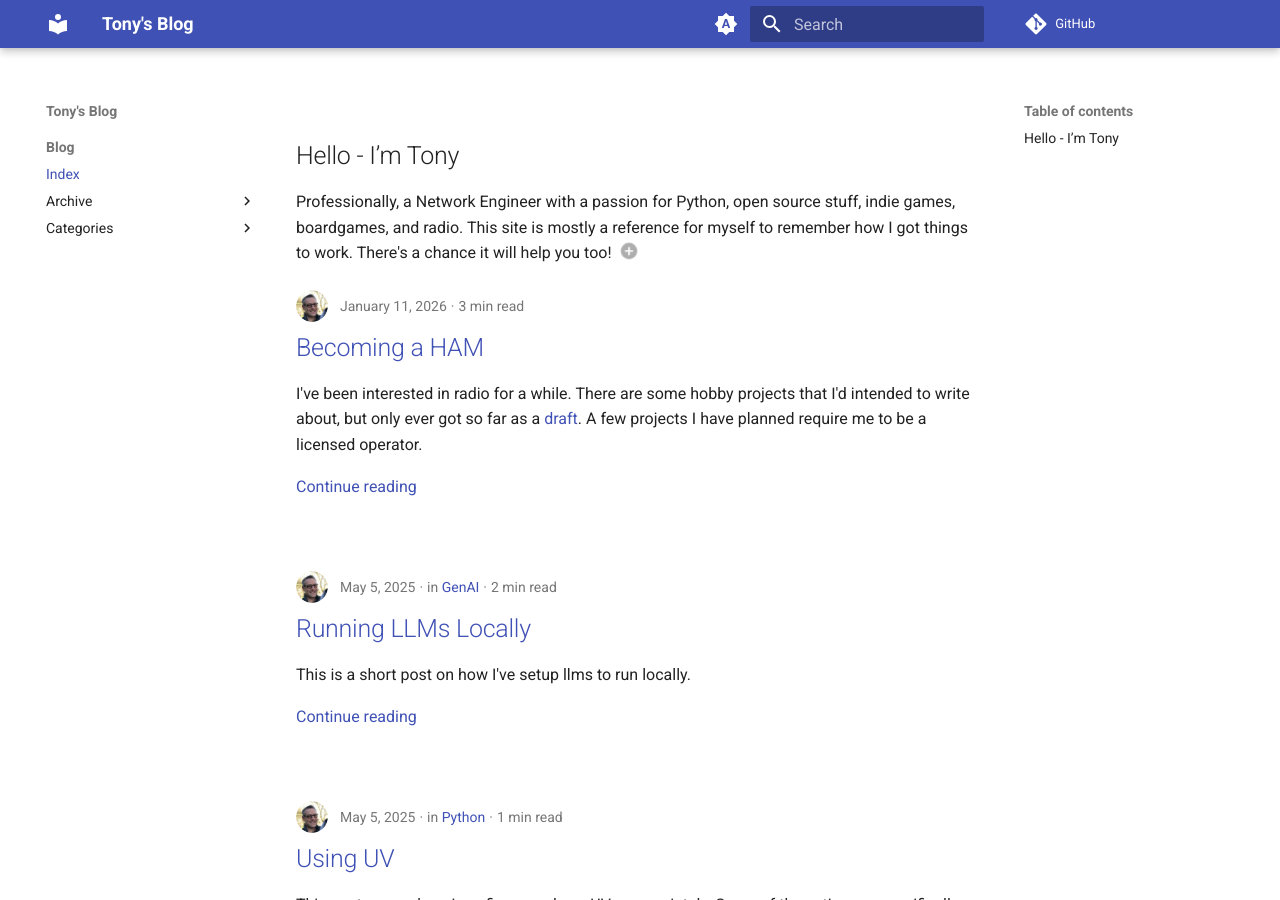
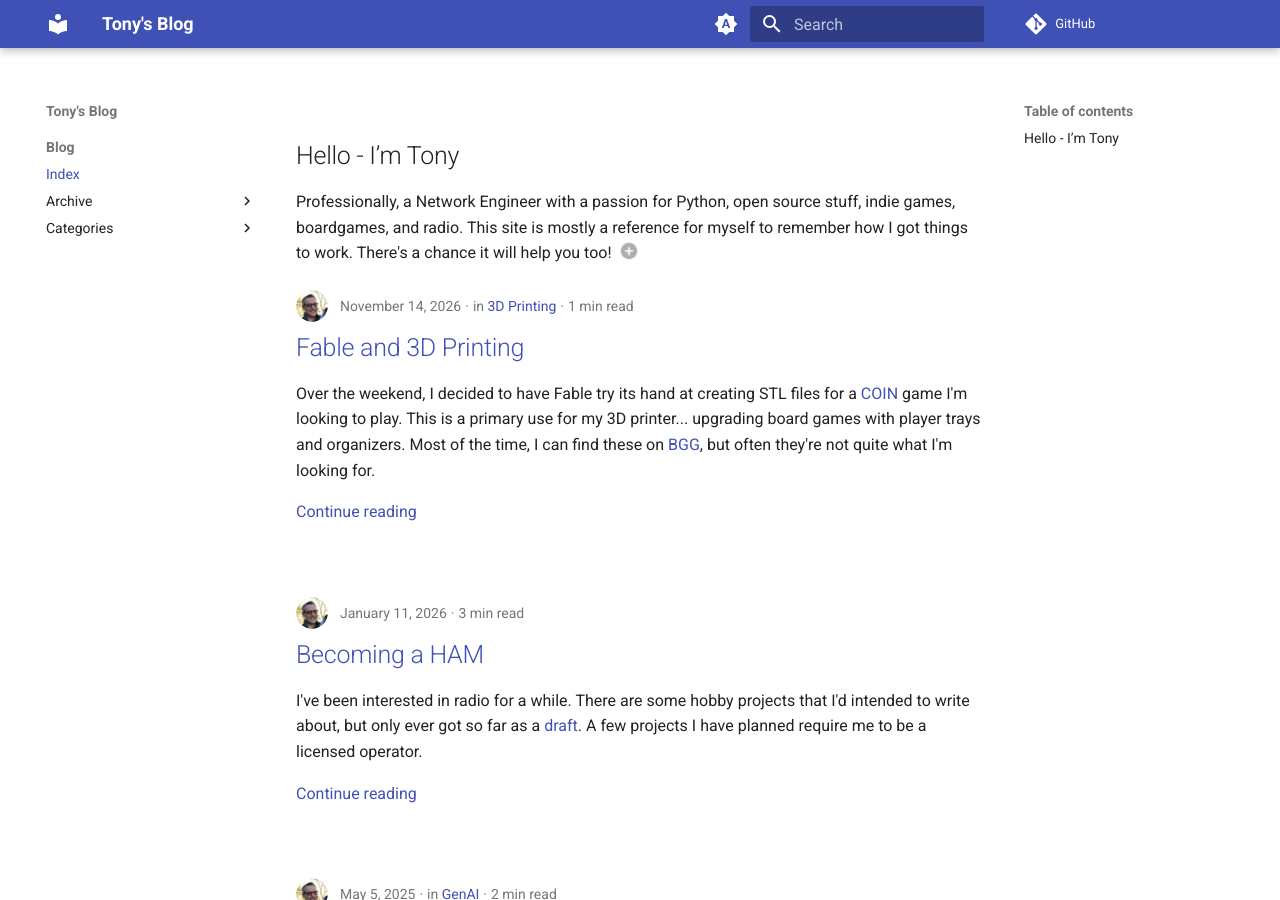
Before and after one commit to tlofreso/tlofreso.github.io, an MkDocs documentation site: the page built from docs/index.md, in a window 1280 px wide and 900 px high. Built offline with MkDocs 1.6.1 and Material for MkDocs 9.7.7, drawn with Linux system fonts in a browser that asks for light colours; emoji names are drawn with the system emoji font; plug-ins that fetch from the network failed and are left out; comment, search, counter and statistics services are not loaded; some of the changed text lies outside the part shown.

Commit message:
add post for fable and 3d printing

```diff
--- /dev/null
+++ b/docs/posts/fable-and-3d-printing.md
@@ -0,0 +1,18 @@
+---
+draft: false
+date: 2026-11-14
+authors:
+  - me
+categories:
+  - 3D Printing
+---
+
+# Fable and 3D Printing
+
+Over the weekend, I decided to have Fable try its hand at creating STL files for a [COIN](https://www.gmtgames.com/c-36-coin-series.aspx) game I'm looking to play. This is a primary use for my 3D printer... upgrading board games with player trays and organizers. Most of the time, I can find these on [BGG](https://boardgamegeek.com/filepage/323758/3dp-insert-for-baltic-empires), but often they're not quite what I'm looking for.
+
+<!-- more -->
+
+So I decided to give Anthropic's greatest new model a go. Here's the [repo](https://github.com/tlofreso/red-dust-rebellion_player-trays/tree/main); the `README` was my prompt. I'm incredibly happy with the results.
+
+![finished-product](../assets/posts/fable-and-3d-printing/finished-product.jpeg)
--- a/mkdocs.yml
+++ b/mkdocs.yml
@@ -72,6 +72,8 @@ plugins:
         - Radio
         - Home Media
         - Python
+        - Recreation
+        - 3D Printing
 
 nav:
   - Blog:
```
Also changed, not shown: docs/posts/drafts/gravel-bikes-a-guide.md (added, +24 -0 lines), docs/assets/posts/fable-and-3d-printing/finished-product.jpeg (added).
